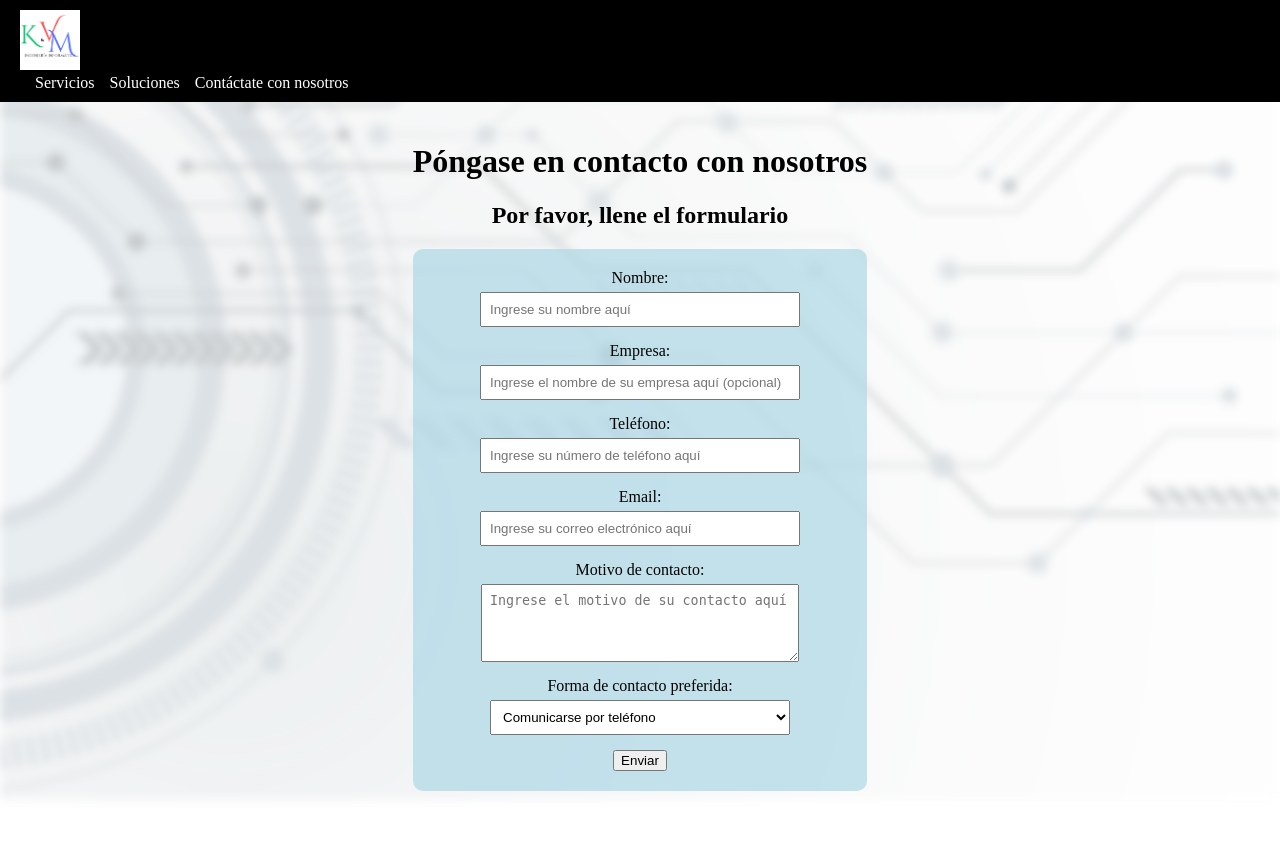
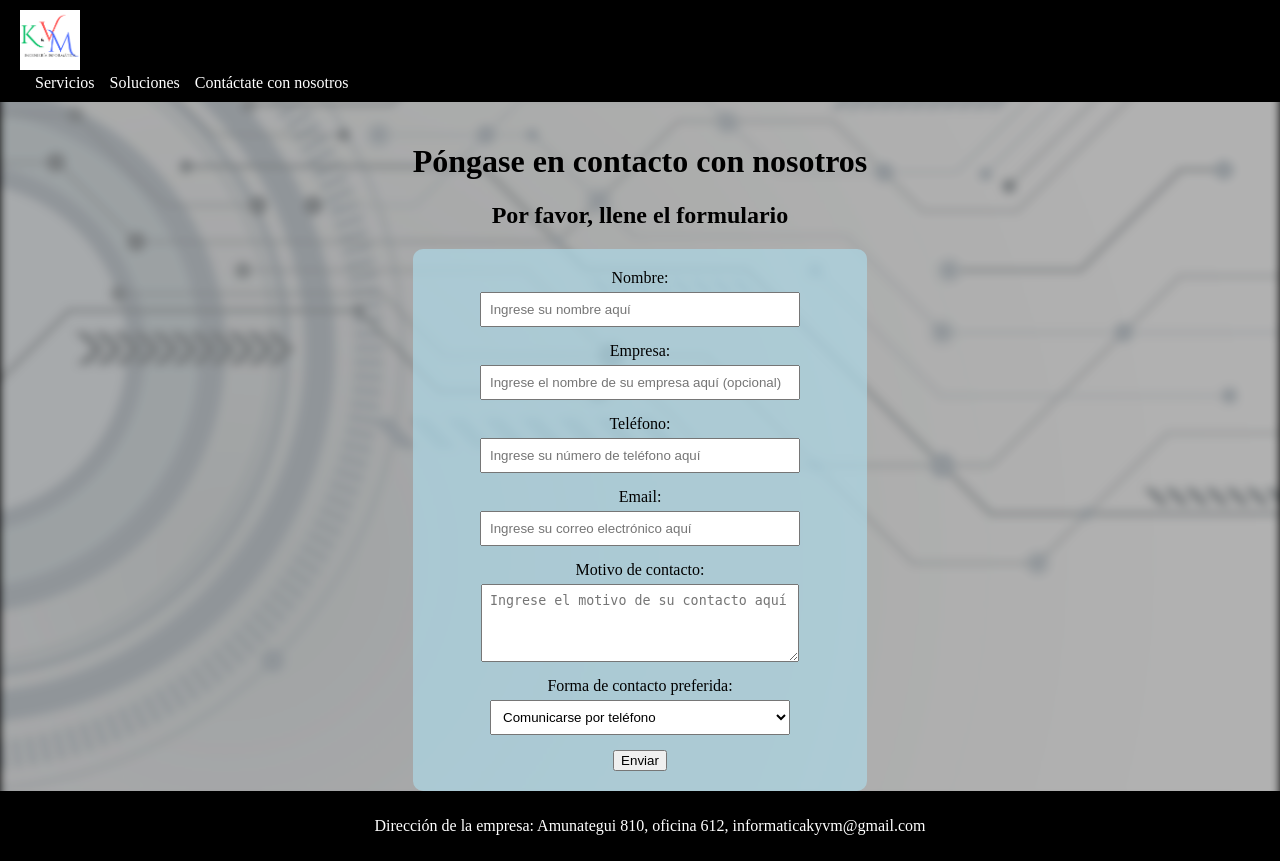
Before and after one commit to kyvminfor/Pagina_web_k_y_v_m, a Django app: page /contacto in a window 1280 px wide. Before the commit the page ends 794 px from the top, so only its background shows below. Run offline with Django 4.2, Linux system fonts and the light colour scheme.

Commit message:
Footer aplicado parte 1

```diff
--- /dev/null
+++ b/static/css/footer.css
@@ -0,0 +1,18 @@
+body {
+    background-color: black;
+    color: white;
+    margin: 0;
+    padding: 0;
+    position: relative;
+    padding-bottom: 50px; /* Ajusta el espacio para el footer */
+}
+
+footer {
+    background-color: black;
+    color: white;
+    padding: 10px; /* Ajusta el padding para hacer el footer más delgado */
+    text-align: center;
+    width: 100%;
+    position: absolute;
+    bottom: 0;
+}
--- a/templates/Inicio/confirmacion_formulario.html
+++ b/templates/Inicio/confirmacion_formulario.html
@@ -1,5 +1,6 @@
 <!-- solicitud_completada.html -->
 {% extends 'base.html' %}
+
 
 {% block title %}Solicitud de contacto completada - K & V M{% endblock title %}
 
--- a/templates/Inicio/contacto.html
+++ b/templates/Inicio/contacto.html
@@ -1,4 +1,5 @@
 {% extends 'base.html' %}
+
 
 {% block title %}Póngase en contacto con nosotros - K & V M{% endblock title %}
 
--- a/templates/Inicio/productos.html
+++ b/templates/Inicio/productos.html
@@ -1,5 +1,6 @@
 <!-- home.html -->
 {% extends 'base.html' %}
+
 
 {% block title %}Nuestros productos - K & V M{% endblock title %}
 
--- a/templates/Inicio/soluciones.html
+++ b/templates/Inicio/soluciones.html
@@ -1,5 +1,6 @@
 <!-- home.html -->
 {% extends 'base.html' %}
+
 
 {% block title %}Nuestras soluciones a sus necesidades - K & V M{% endblock title %}
 
--- a/templates/base.html
+++ b/templates/base.html
@@ -10,10 +10,12 @@
         <link rel="stylesheet" href="{% static 'css/cabezera.css' %}">
         <link rel="stylesheet" href="{% static 'css/item.css' %}">
         <link rel="stylesheet" href="{% static 'css/perfiles.css' %}">
+        <link rel="stylesheet" href="{% static 'css/footer.css' %}">
     {% endblock css %}
 </head>
 <body>
     <div class="background-container"></div> <!-- Nuevo contenedor para la imagen de fondo -->
+
 
     {% block navbar %}
         <!-- Cabecera -->
@@ -58,4 +60,7 @@
         });
     </script>
 </body>
+<footer>
+    <p>Dirección de la empresa: Amunategui 810, oficina 612, informaticakyvm@gmail.com</p>
+</footer>
 </html>
--- a/templates/home.html
+++ b/templates/home.html
@@ -1,4 +1,5 @@
 {% extends 'base.html' %}
+
 {% load static %}
 
 {% block title %}Bienvenido a K & V M{% endblock title %}
```
